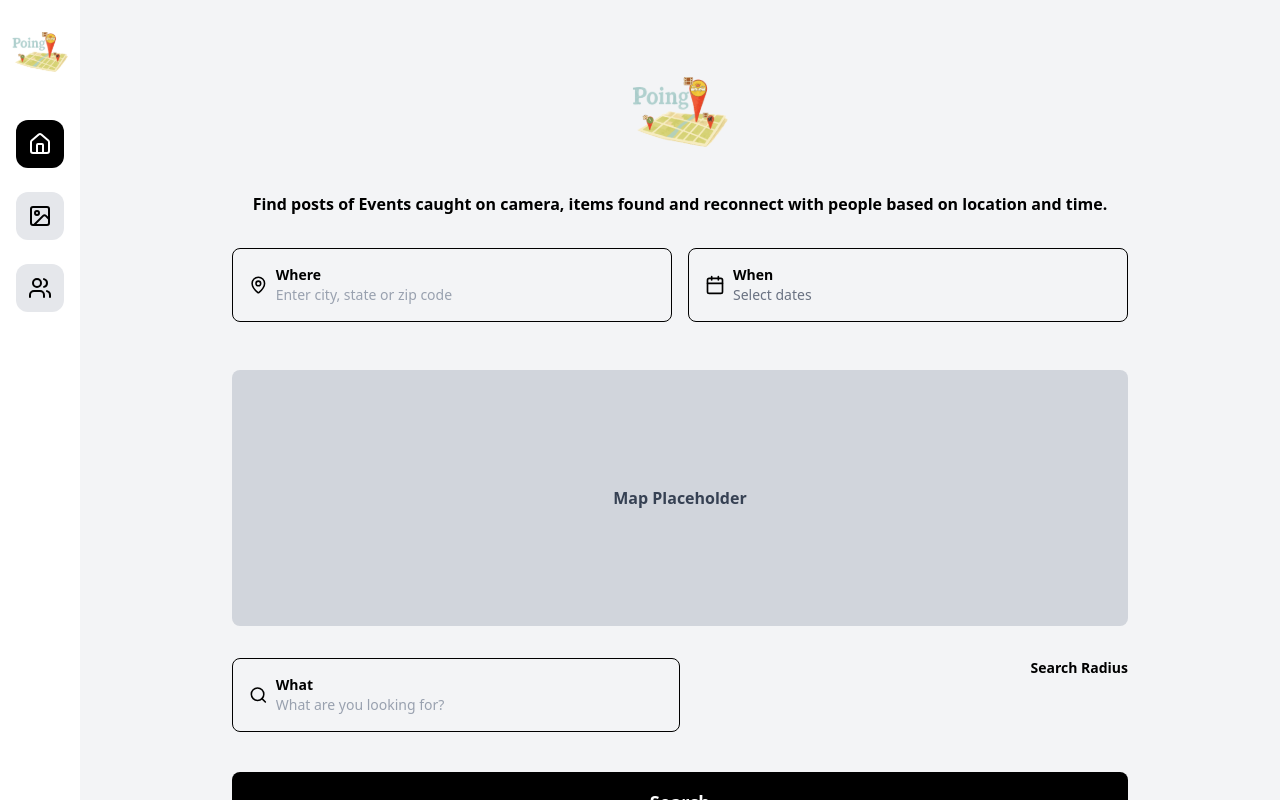
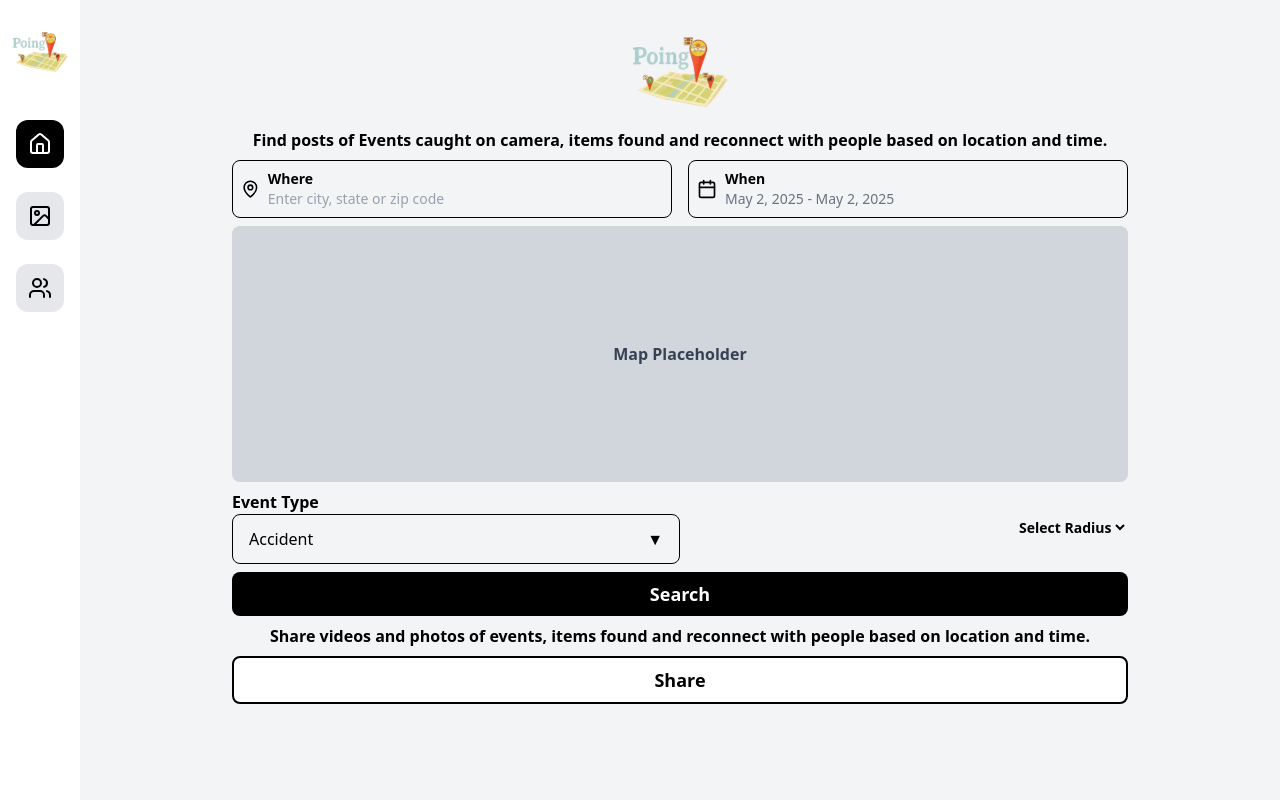
Before and after one commit to hamza337/seeu, a React (Vite) app: page / in a window 1280 px wide. Built offline with nearby package versions, Linux system fonts and the light colour scheme.

Commit message:
version 1.1

```diff
--- a/package.json
+++ b/package.json
@@ -11,8 +11,10 @@
   },
   "dependencies": {
     "@tailwindcss/vite": "^4.1.4",
+    "date-fns": "^4.1.0",
     "lucide-react": "^0.503.0",
     "react": "^19.0.0",
+    "react-date-range": "^2.0.1",
     "react-dom": "^19.0.0",
     "react-router-dom": "^7.5.2",
     "tailwindcss": "^4.1.4"
--- a/src/components/homeContent/homeContent.jsx
+++ b/src/components/homeContent/homeContent.jsx
@@ -1,12 +1,29 @@
-import { MapPin, Calendar, Search} from 'lucide-react';
+import { Calendar, MapPin, PawPrint, Camera, SquareActivity, Bike, Info } from 'lucide-react';
 import { useState } from 'react';
 import { Link } from 'react-router-dom';
+import { DateRange } from 'react-date-range';
+import { format } from 'date-fns';
+import 'react-date-range/dist/styles.css';
+import 'react-date-range/dist/theme/default.css';
+
 
 const HomeContent = () => {
-  const [dateRange, setDateRange] = useState('Select dates');
+  const [dateRange, setDateRange] = useState({
+    startDate: new Date(),
+    endDate: new Date(),
+    key: 'selection',
+  });
+  const [showCalendar, setShowCalendar] = useState(false);
+  const [isDropdownOpen, setIsDropdownOpen] = useState(false);
+  const [selectedEventType, setSelectedEventType] = useState('Accident');
+
+  const handleDropdownToggle = () => {
+    setIsDropdownOpen(!isDropdownOpen);
+  };
+
 
   return (
-    <div className="px-6 sm:px-10 lg:px-20 py-10 flex flex-col items-center gap-4">
+    <div className="px-6 sm:px-10 lg:px-20 flex flex-col items-center gap-2">
       {/* Logo */}
       <img
           src="/Poing.svg" // Change to /poing.svg if it's an SVG
@@ -15,15 +32,15 @@ const HomeContent = () => {
         />
 
       {/* Paragraph */}
-      <p className="text-black font-semibold max-w-4xl mt-4">
+      <p className="text-black font-semibold max-w-4xl">
         Find posts of Events caught on camera, items found and reconnect with people based on location and time.
       </p>
 
       {/* Inputs: Where + When */}
-      <div className="flex flex-col md:flex-row w-full max-w-4xl gap-4 mt-4">
+      <div className="flex flex-col md:flex-row w-full max-w-4xl gap-4">
         {/* Where Field */}
         <div className="flex-1">
-          <div className="flex items-center border border-black rounded-lg p-4 gap-2">
+          <div className="flex items-center border border-black rounded-lg p-2 gap-2">
             <MapPin size={20} className="text-black" />
             <div className="flex flex-col w-full">
               <span className="text-sm text-black font-semibold">Where</span>
@@ -35,33 +52,49 @@ const HomeContent = () => {
             </div>
           </div>
         </div>
-
         {/* When Field */}
-        <div className="flex-1">
+        <div className="flex-1 relative">
           <button
-            onClick={() => alert('Show date picker here!')}
-            className="flex items-center border border-black rounded-lg p-4 gap-2 w-full text-left"
+            onClick={() => setShowCalendar(!showCalendar)}
+            className="flex items-center border border-black rounded-lg p-2 gap-2 w-full text-left"
           >
             <Calendar size={20} className="text-black" />
             <div className="flex flex-col">
               <span className="text-sm text-black font-semibold">When</span>
-              <span className="text-sm text-gray-500">{dateRange}</span>
+              <span className="text-sm text-gray-500">
+                {dateRange.startDate && dateRange.endDate
+                  ? `${format(dateRange.startDate, 'MMM d, yyyy')} - ${format(dateRange.endDate, 'MMM d, yyyy')}`
+                  : 'Select dates'}
+              </span>
             </div>
           </button>
+
+          {/* Calendar Dropdown */}
+          {showCalendar && (
+            <div className="absolute z-50 mt-2 bg-white shadow-lg border border-gray-200 rounded-lg">
+              <DateRange
+                editableDateInputs={true}
+                onChange={(item) => setDateRange(item.selection)}
+                moveRangeOnFirstSelection={false}
+                ranges={[dateRange]}
+                className="text-black"
+              />
+            </div>
+          )}
         </div>
       </div>
 
       {/* Map */}
-      <div className="w-full max-w-4xl h-64 bg-gray-300 rounded-lg mt-8">
+      <div className="w-full max-w-4xl h-64 bg-gray-300 rounded-lg">
         <div className="w-full h-full flex items-center justify-center text-gray-700 font-semibold">
           Map Placeholder
         </div>
       </div>
 
-      <div className="flex flex-col md:flex-row w-full max-w-4xl justify-between mt-4 gap-4">
+      <div className="flex flex-col md:flex-row w-full max-w-4xl justify-between gap-4">
 				{/* What Field (half width) */}
-				<div className="w-full md:w-1/2">
-					<div className="flex items-center border border-black rounded-lg p-4 gap-2">
+				{/* <div className="w-full md:w-1/2">
+					<div className="flex items-center border border-black rounded-lg p-2 gap-2">
 						<Search size={20} className="text-black" />
 						<div className="flex flex-col w-full">
 							<span className="text-sm text-black font-semibold">What</span>
@@ -72,33 +105,81 @@ const HomeContent = () => {
 							/>
 						</div>
 					</div>
+				</div> */}
+        <div className="w-full md:w-1/2">
+				<label className="text-black font-semibold">Event Type</label>
+				<div className="relative">
+					{/* Dropdown trigger button */}
+					<button
+						onClick={handleDropdownToggle}
+						className="w-full p-3 pl-4 pr-4 border border-black rounded-lg flex justify-between items-center text-black"
+					>
+						<span className="text-black">{selectedEventType || 'Select an Event Type'}</span>
+						<span className="text-black">{isDropdownOpen ? '▲' : '▼'}</span>
+					</button>
+
+					{/* Dropdown options with smooth animation */}
+					<div
+						className={`overflow-hidden transition-all duration-300 ease-in-out ${
+							isDropdownOpen ? 'max-h-60 opacity-100' : 'max-h-0 opacity-0'
+						} absolute top-full left-0 w-full bg-white border border-black rounded-lg shadow-md mt-1 z-50`}
+					>
+						{[
+							{ label: 'Accident', icon: <SquareActivity size={16} /> },
+							{ label: 'Theft', icon: <PawPrint size={16} /> },
+							{ label: 'Animal', icon: <Bike size={16} /> },
+							{ label: 'Crime', icon: <Camera size={16} /> },
+							{ label: 'Other', icon: <MapPin size={16} color="black" /> },
+						].map((item) => (
+							<div
+								key={item.label}
+								onClick={() => {
+									setSelectedEventType(item.label);
+									setIsDropdownOpen(false);
+								}}
+								className="py-1 px-3 text-black hover:bg-gray-100 cursor-pointer flex justify-between items-center"
+							>
+								<span>{item.label}</span>
+								<span>{item.icon}</span>
+							</div>
+						))}
+					</div>
 				</div>
+			</div>
 
 				{/* Search Radius Text */}
-				<div className="text-black font-semibold text-sm">
-					Search Radius
-				</div>
+        <select
+          className="text-black font-semibold text-sm focus:outline-none"
+          defaultValue=""
+        >
+          <option value="" disabled>
+            Select Radius
+          </option>
+          <option value="1">1 mile</option>
+          <option value="3">3 miles</option>
+          <option value="5">5 miles</option>
+        </select>
 			</div>
 
 
       {/* Search Button */}
-      <div className="w-full max-w-4xl mt-6">
+      <div className="w-full max-w-4xl">
         <Link to='/results'>
-          <button className="w-full bg-black text-white py-4 rounded-lg text-lg font-semibold">
+          <button className="w-full bg-black text-white py-2 rounded-lg text-lg font-semibold">
             Search
           </button>
         </Link>
       </div>
 
       {/* Paragraph under Search */}
-      <p className="text-black font-semibold max-w-4xl mt-4">
+      <p className="text-black font-semibold max-w-4xl">
         Share videos and photos of events, items found and reconnect with people based on location and time.
       </p>
 
       {/* Share Button */}
-      <div className="w-full max-w-4xl mt-4">
+      <div className="w-full max-w-4xl">
         <Link to='/share'>
-        <button className="w-full bg-white text-black border-2 py-4 rounded-lg text-lg font-semibold">
+        <button className="w-full bg-white text-black border-2 py-2 rounded-lg text-lg font-semibold hover:bg-black hover:text-white transition-colors duration-200">
           Share
         </button>
         </Link>
--- a/src/components/mediaContent/MediaContent.jsx
+++ b/src/components/mediaContent/MediaContent.jsx
@@ -69,7 +69,7 @@ const MediaContent = () => {
   };
 
   return (
-    <div className="px-6 sm:px-10 lg:px-20 py-6 flex flex-col gap-6">
+    <div className="px-6 sm:px-10 lg:px-20 py-10 flex flex-col gap-6">
       {/* Heading */}
       <h2 className="text-2xl font-bold text-black">Media</h2>
 
--- a/src/components/shareEvent/ShareEvent.jsx
+++ b/src/components/shareEvent/ShareEvent.jsx
@@ -2,18 +2,17 @@ import { useState } from 'react';
 import { Calendar, MapPin, PawPrint, Camera, SquareActivity, Bike, Info } from 'lucide-react';
 import { UploadCloud, X } from 'lucide-react';
 import BackButton from '../backBtn/backButton';
+import { DateRange } from 'react-date-range';
+import { format } from 'date-fns';
+import 'react-date-range/dist/styles.css';
+import 'react-date-range/dist/theme/default.css';
 
 const ShareEvent = () => {
-  const [dateRange, setDateRange] = useState('Select dates');
   const [isContactInfoChecked, setIsContactInfoChecked] = useState(false);
+  const [isExclusiveChecked, setIsExclusiveChecked] = useState(false);
   const [priceRange, setPriceRange] = useState(0);
   const [isDropdownOpen, setIsDropdownOpen] = useState(false); // Added state for dropdown visibility
   const [selectedEventType, setSelectedEventType] = useState('Accident'); // Default selection for event type
-
-  // Toggle for checkbox (Share contact info)
-  const handleContactInfoToggle = () => {
-    setIsContactInfoChecked(!isContactInfoChecked);
-  };
 
   // Handle dropdown toggle
   const handleDropdownToggle = () => {
@@ -38,6 +37,13 @@ const ShareEvent = () => {
 	const removeVideo = () => {
 		setVideoFile(null);
 	};
+
+	const [dateRange, setDateRange] = useState({
+    startDate: new Date(),
+    endDate: new Date(),
+    key: 'selection',
+  });
+  const [showCalendar, setShowCalendar] = useState(false);
 
   return (
     <div className="px-6 sm:px-10 lg:px-20 py-6 flex flex-col gap-6">
@@ -66,10 +72,10 @@ const ShareEvent = () => {
       </div>
 
       {/* Input Fields */}
-      <div className="flex flex-col md:flex-row gap-4 mt-6">
+      <div className="flex flex-col md:flex-row gap-4 mt-2">
         {/* Location Field */}
         <div className="flex-1">
-          <div className="flex items-center border border-black rounded-lg p-4 gap-2">
+          <div className="flex items-center border border-black rounded-lg p-2 gap-2">
             <MapPin size={20} className="text-black" />
             <div className="flex flex-col w-full">
               <span className="text-sm text-black font-semibold">Location</span>
@@ -83,36 +89,51 @@ const ShareEvent = () => {
         </div>
 
         {/* Radius Field */}
-        <div className="flex-1">
-          <div className="flex items-center border border-black rounded-lg p-4 gap-2">
-            <div className="flex flex-col w-full">
-              <span className="text-sm text-black font-semibold">Radius</span>
-              <input
-                type="text"
-                placeholder="Enter in Miles"
-                className="w-full text-sm text-gray-500 placeholder-gray-400 focus:outline-none"
-              />
-            </div>
-          </div>
-        </div>
+				<select
+					className="flex-1 text-black font-semibold text-sm border border-black rounded-lg px-3 py-2 focus:outline-none"
+					defaultValue=""
+				>
+					<option value="" disabled>
+						Select Radius
+					</option>
+					<option value="1">1 mile</option>
+					<option value="3">3 miles</option>
+					<option value="5">5 miles</option>
+				</select>
 
-        {/* Date Field */}
 				<div className="flex-1">
 					<button
-            onClick={() => alert('Show date picker here!')}
-            className="flex items-center border border-black rounded-lg p-4 gap-2 w-full text-left"
+						onClick={() => setShowCalendar(!showCalendar)}
+						className="flex items-center border border-black rounded-lg p-2 gap-2 w-full text-left"
 					>
 						<Calendar size={20} className="text-black" />
 						<div className="flex flex-col">
-              <span className="text-sm text-black font-semibold">Date</span>
-              <span className="text-sm text-gray-500">{dateRange}</span>
+							<span className="text-sm text-black font-semibold">When</span>
+							<span className="text-sm text-gray-500">
+								{dateRange.startDate && dateRange.endDate
+									? `${format(dateRange.startDate, 'MMM d, yyyy')} - ${format(dateRange.endDate, 'MMM d, yyyy')}`
+									: 'Select dates'}
+							</span>
 						</div>
 					</button>
+
+					{/* Calendar Dropdown */}
+					{showCalendar && (
+						<div className="absolute z-50 mt-2 bg-white shadow-lg border border-gray-200 rounded-lg">
+							<DateRange
+								editableDateInputs={true}
+								onChange={(item) => setDateRange(item.selection)}
+								moveRangeOnFirstSelection={false}
+								ranges={[dateRange]}
+								className="text-black"
+							/>
+						</div>
+					)}
 				</div>
       </div>
 
       {/* Event Type Dropdown */}
-<div className="mt-6">
+			<div className="mt-2">
 				<label className="text-black font-semibold">Event Type</label>
 				<div className="relative">
 					{/* Dropdown trigger button */}
@@ -153,21 +174,18 @@ const ShareEvent = () => {
 				</div>
 			</div>
 
+      {/* Share Contact Info */}
+			<div className="mt-2 flex items-center gap-2">
+				<label className="relative flex items-center cursor-pointer">
 
-      {/* Share Contact Info */}
-    <div className="mt-6 flex items-center gap-2">
 					<input
 							type="checkbox"
 							checked={isContactInfoChecked}
-        onChange={handleContactInfoToggle}
-        className={`appearance-none w-5 h-5 border-2 rounded-sm cursor-pointer
-        ${isContactInfoChecked ? 'bg-black border-black' : 'bg-transparent border-black'}
-        relative flex items-center justify-center`}
+							onChange={() => setIsContactInfoChecked(!isContactInfoChecked)}
+							className="appearance-none h-5 w-5 border-2 border-black rounded-sm cursor-pointer checked:bg-black peer"
 					/>
-    {/* Checkmark (custom overlay) */}
-    {isContactInfoChecked && (
 					<svg
-        className="w-3 h-3 text-white absolute ml-[2px] mt-[2px] pointer-events-none"
+						className="absolute w-3 h-3 text-white pointer-events-none left-1 top-[5px] hidden peer-checked:block"
 						viewBox="0 0 24 24"
 						fill="none"
 						stroke="currentColor"
@@ -177,14 +195,14 @@ const ShareEvent = () => {
 					>
 						<polyline points="20 6 9 17 4 12" />
 					</svg>
-    )}
-    <label className="text-black font-semibold">Share contact information</label>
+				</ label>
+				<span className="text-black font-semibold">Share Contact Information</span>
 			</div>
 
     {/* Animated Contact Info Fields */}
     <div
     className={`transition-all duration-500 overflow-hidden ${
-        isContactInfoChecked ? 'max-h-52 opacity-100 mt-4' : 'max-h-0 opacity-0'
+        isContactInfoChecked ? 'max-h-52 opacity-100 mt-2' : 'max-h-0 opacity-0'
     }`}
     >
         <div className="shadow-sm p-4 rounded-lg flex flex-col gap-4">
@@ -202,7 +220,7 @@ const ShareEvent = () => {
     </div>
 
     {/* Always-visible Info Box */}
-    <div className="bg-white p-4 mt-4 flex items-center gap-2 rounded-lg shadow-sm">
+    <div className="bg-white p-4 mt-2 flex items-center gap-2 rounded-lg shadow-sm">
         <Info color={'black'} />
         <span className="text-sm text-black">
             Guest feels more comfortable buying stuff with contact information
@@ -212,7 +230,7 @@ const ShareEvent = () => {
 
 
       {/* Price Range Slider */}
-<div className="mt-6">
+			<div className="mt-2">
 				<label className="text-black font-semibold">Price Range</label>
 				<input
 					type="range"
@@ -220,12 +238,12 @@ const ShareEvent = () => {
 					max="1000"
 					value={priceRange}
 					onChange={(e) => setPriceRange(e.target.value)}
-    className="w-full appearance-none h-3 bg-transparent shadow-lg rounded-lg"
+					className="w-full appearance-none h-2 bg-transparent shadow-lg rounded-lg"
 					style={{
 						background: `linear-gradient(to right, black 0%, black ${priceRange / 10}%, white ${priceRange / 10}%, white 100%)`,
 					}}
 				/>
-  <style jsx>{`
+				<style>{`
 					input[type='range']::-webkit-slider-thumb {
 						appearance: none;
 						height: 20px;
@@ -255,12 +273,40 @@ const ShareEvent = () => {
 			</div>
 
 {/* Recommended Price Text */}
-<div className="mt-4 bg-white shadow-sm p-4 rounded-lg text-center">
+<div className="mt-2 bg-white shadow-sm p-4 rounded-lg text-center">
   <span className="text-sm text-black">Recommended Price: ${priceRange}</span>
 </div>
 
+{/* Exclusive Content Checkbox */}
+<div className="mt-2 flex items-center gap-2">
+  <label className="relative flex items-center cursor-pointer">
+    <input
+      type="checkbox"
+      checked={isExclusiveChecked}
+      onChange={() => setIsExclusiveChecked(!isExclusiveChecked)}
+      className="appearance-none h-5 w-5 border-2 border-black rounded-sm cursor-pointer checked:bg-black peer"
+    />
+    {/* Checkmark Icon */}
+    <svg
+      className="absolute w-3 h-3 text-white pointer-events-none left-1 top-[5px] hidden peer-checked:block"
+      viewBox="0 0 24 24"
+      fill="none"
+      stroke="currentColor"
+      strokeWidth="3"
+      strokeLinecap="round"
+      strokeLinejoin="round"
+    >
+      <polyline points="20 6 9 17 4 12" />
+    </svg>
+  </label>
+  <span className="text-black font-semibold">Exclusive content</span>
+</div>
+
+
+
+
 {/* Upload Event Video Dropzone */}
-<div className="mt-4">
+<div className="mt-2">
   <label className="text-black font-semibold mb-2 block">Upload Event Video</label>
   <div
     className="relative bg-white rounded-lg w-full h-52 flex items-center justify-center cursor-pointer shadow-inner"
@@ -303,7 +349,7 @@ const ShareEvent = () => {
 
 
       {/* Share Button */}
-      <div className="w-full mt-6">
+      <div className="w-full mt-2">
         <button className="w-full bg-black text-white py-4 rounded-lg text-lg font-semibold">
           Share Event
         </button>
```
Lines whose indentation alone changed are shown as unchanged.
